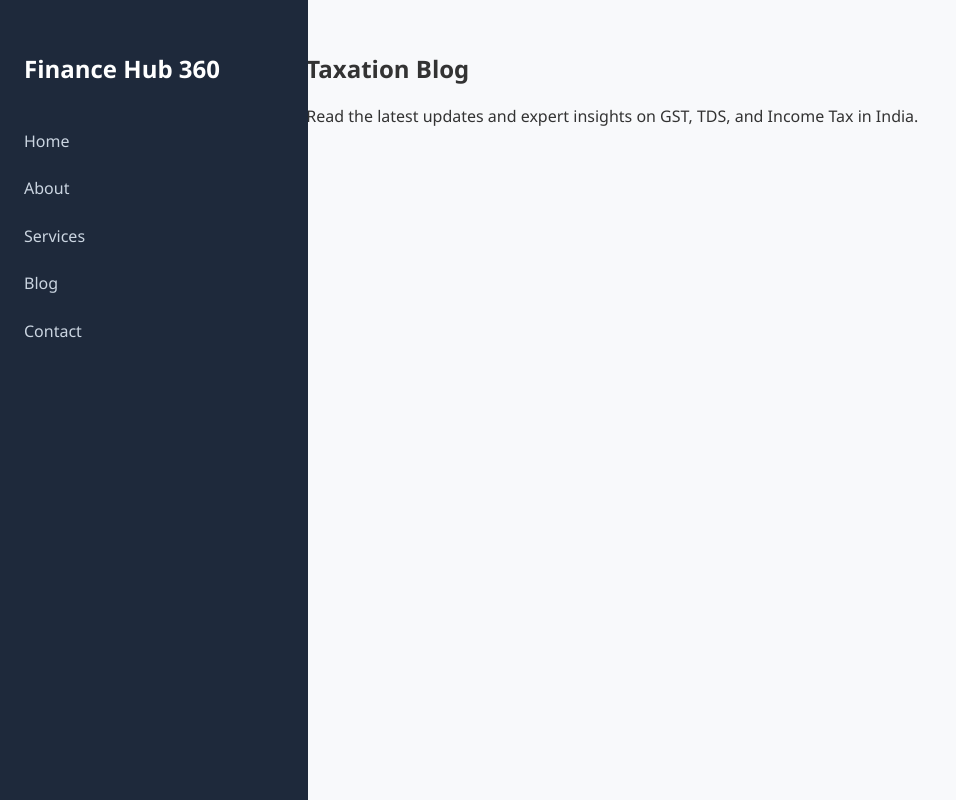
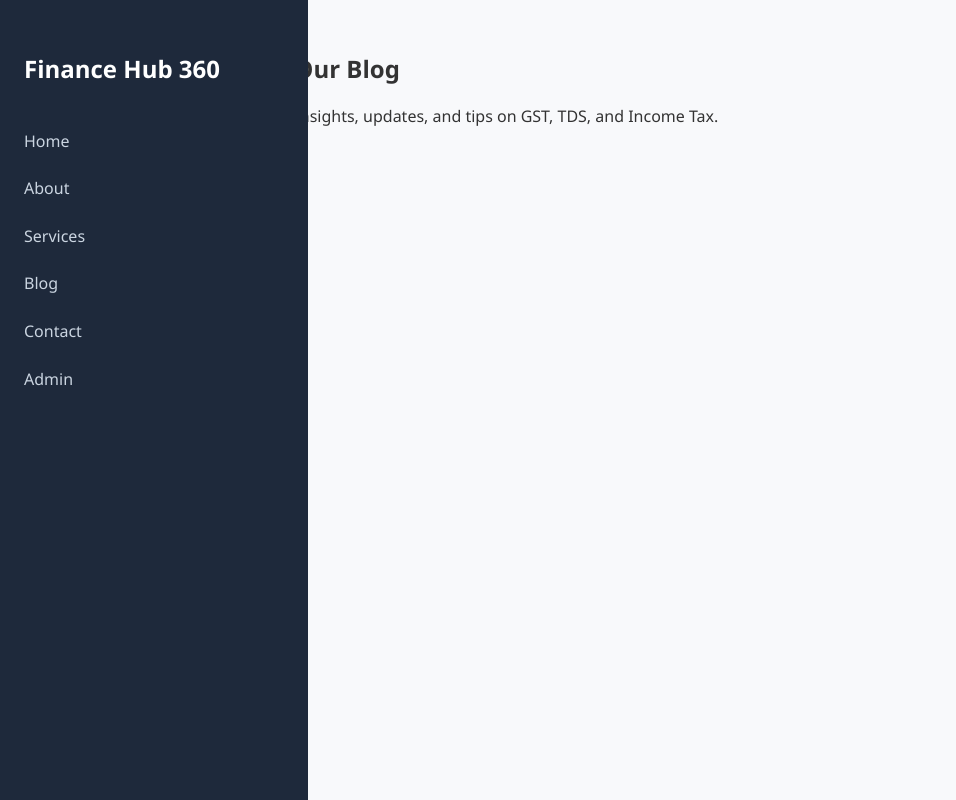
Before and after one commit to shubhajit-pro/FINANCE-HUB-360-2, a plain HTML site: page blog.html in a window 1280 px wide. Shown: the whole page, without its empty margins (0-956 px from the left). Drawn offline with Linux system fonts and the light colour scheme.

Commit message:
Update blog.html

```diff
--- a/blog.html
+++ b/blog.html
@@ -2,30 +2,38 @@
 <html lang="en">
 <head>
   <meta charset="UTF-8" />
-      <meta name="viewport" content="width=device-width, initial-scale=1.0"/>
   <title>Blog - Finance Hub 360</title>
   <link rel="stylesheet" href="style.css" />
+  <style>
+    .page-content {
+      padding: 2rem 2rem 2rem 280px;
+    }
+  </style>
 </head>
 <body>
   <div class="menu-toggle" onclick="toggleSidebar()">☰</div>
+
   <aside class="sidebar" id="sidebar">
-        <h1>Finance Hub 360</h1>
+    <h1><i class="fas fa-user-tie"></i> Finance Hub 360</h1>
     <nav>
       <a href="index.html">Home</a>
       <a href="about.html">About</a>
       <a href="services.html">Services</a>
       <a href="blog.html">Blog</a>
       <a href="contact.html">Contact</a>
+      <a href="admin/">Admin</a>
     </nav>
   </aside>
-      <main class="main-content" style="padding-left: 2rem;">
-        <h2>Taxation Blog</h2>
-        <p>Read the latest updates and expert insights on GST, TDS, and Income Tax in India.</p>
+
+  <main class="page-content">
+    <h2>Our Blog</h2>
+    <p>Insights, updates, and tips on GST, TDS, and Income Tax.</p>
   </main>
+
   <script>
     function toggleSidebar() {
       document.getElementById("sidebar").classList.toggle("active");
     }
   </script>
 </body>
-    </html>
+</html
```
Lines whose indentation alone changed are shown as unchanged.
